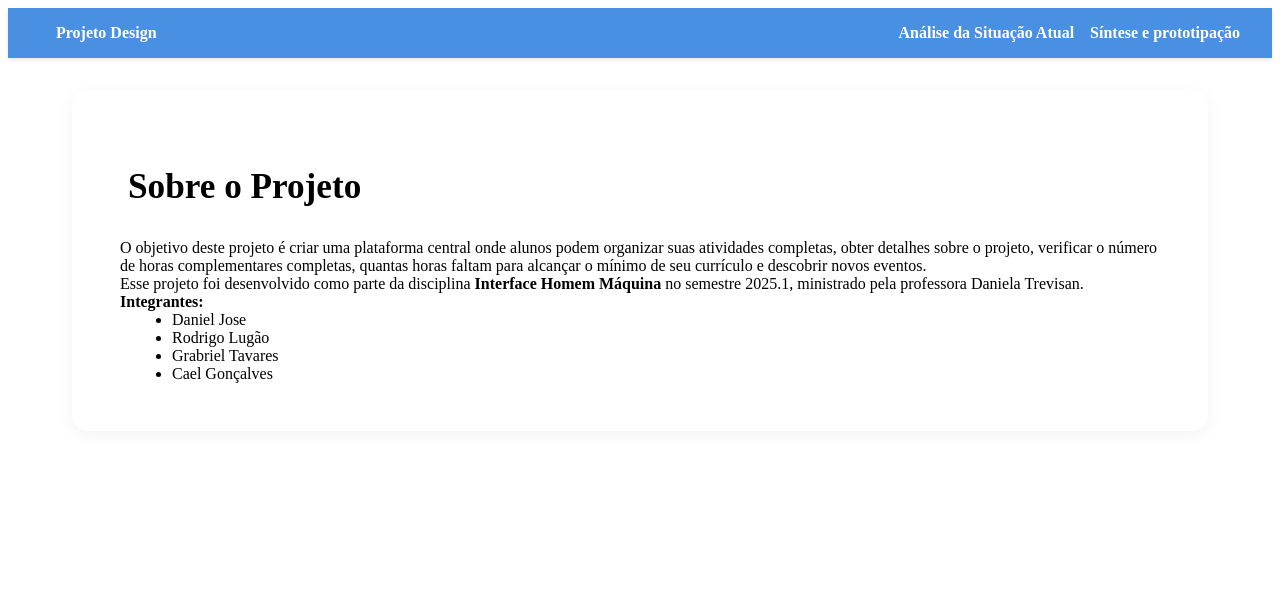
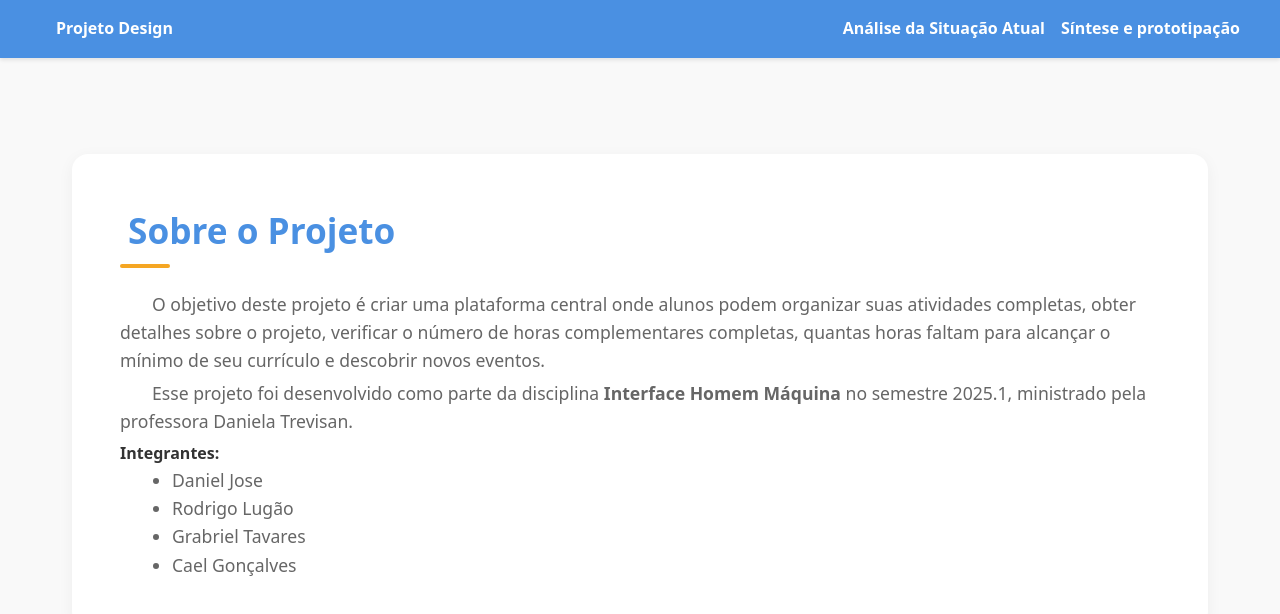
Before and after one commit to Soljaa/portifolio-ihm, a Vue app: page / in a window 1280 px wide. Shown: the top 614 px of the page. Built offline with nearby package versions, Linux system fonts and the light colour scheme.

Commit message:
Linked styles to external file

```diff
--- a/src/App.vue
+++ b/src/App.vue
@@ -36,39 +36,8 @@ export default {
 }
 </script>
 
-<style scoped>
-:root {
-  --color-primary: #4a90e2;
-  --color-secondary: #50e3c2;
-  --color-accent: #f5a623;
-  --bg-light: #f9f9f9;
-  --bg-white: #ffffff;
-  --text-dark: #333;
-  --text-light: #666;
-  --font-base: "Noto Sans", sans-serif;
-}
 
-* {
-  margin: 0;
-  padding: 0;
-  box-sizing: border-box;
-}
-
-html {
-  scroll-behavior: smooth;
-}
-
-body {
-  font-family: var(--font-base);
-  line-height: 1.6;
-  background-color: var(--bg-light);
-  color: var(--text-dark);
-
-  overflow-x: hidden;
-}
-main {
-  max-width: 1200px;
-  margin: auto;
-  padding: 2rem;
-}
+<style>
+  @import "./css/style.css";
+  @import "./css/persona.css"
 </style>
--- a/src/components/HeaderNav.vue
+++ b/src/components/HeaderNav.vue
@@ -21,46 +21,3 @@ export default {
 }
 
 </script>
-
-<style scoped>
-  header {
-    background-color: #4a90e2;
-    color: white;
-    padding: 1rem 2rem;
-    position: sticky;
-    top: 0;
-    z-index: 1000;
-    box-shadow: 0 2px 4px rgba(0, 0, 0, 0.1);
-  }
-
-  .header-nav {
-  display: flex;
-  justify-content: space-between;
-  align-items: center;
-  max-width: 1200px;
-  margin: 0 auto;
-}
-
-.header-nav a {
-  color: white;
-  text-decoration: none;
-  margin-left: 1rem;
-  font-weight: bold;
-  transition: opacity 0.3s;
-}
-
-.header-nav .nav-items-container {
-  display: flex;
-  flex-direction: row;
-}
-
-.header-nav a:hover {
-  opacity: 0.8;
-  text-decoration: underline;
-}
-
-.header-nav .selected {
-  text-decoration: underline;
-
-}
-</style>
--- a/src/components/SectionComponent.vue
+++ b/src/components/SectionComponent.vue
@@ -18,93 +18,3 @@ export default{
     props: ['title', 'icon', 'idname'],
 }
 </script>
-
-<style scoped>
-    p {
-        text-indent: 2rem;
-        margin-bottom: 5px;
-    }
-
-    img {
-        max-width: 100%;
-    }
-
-    section h2 {
-        color: var(--color-primary);
-        margin-bottom: 2rem;
-        font-size: 2.2rem;
-        display: flex;
-        align-items: center;
-        gap: 0.5rem;
-        position: relative;
-    }
-
-    section h2::after {
-        content: "";
-        position: absolute;
-        bottom: -10px;
-        left: 0;
-        width: 50px;
-        height: 4px;
-        background-color: var(--color-accent);
-        border-radius: 2px;
-    }
-
-    section h3 {
-        color: var(--color-accent);
-        font-size: 1.2rem;
-        display: flex;
-        align-items: center;
-        margin-top: 10px;
-        position: relative;
-    }
-
-    section h2 i {
-        color: var(--color-accent);
-    }
-
-    section p,
-    section ul,
-    section li {
-        color: var(--text-light);
-        font-size: 1.1rem;
-    }
-
-    .section-bg {
-        background-color: var(--bg-white);
-        border-radius: 16px;
-        padding: 3rem;
-        box-shadow: 0 4px 16px rgba(0, 0, 0, 0.05);
-    }
-
-    .image-container {
-        margin: 2rem 0;
-        text-align: center;
-    }
-
-    .image-container img {
-        max-width: 100%;
-        border-radius: 12px;
-        box-shadow: 0 2px 6px rgba(0, 0, 0, 0.1);
-    }
-
-    iframe {
-        margin-top: 2rem;
-        height: 400px;
-        border: none;
-        border-radius: 8px;
-        margin-top: 1rem;
-        justify-content: center;
-        align-items: center;
-    }
-
-    .chart {
-        margin-top: 2rem;
-        text-align: center;
-        justify-content: center;
-        display: flex;
-        flex-direction: column;
-        align-items: center;
-    }
-
-</style>
```
Also changed, not shown: src/css/persona.css (renamed from persona.css), src/css/style.css (renamed from style.css).
